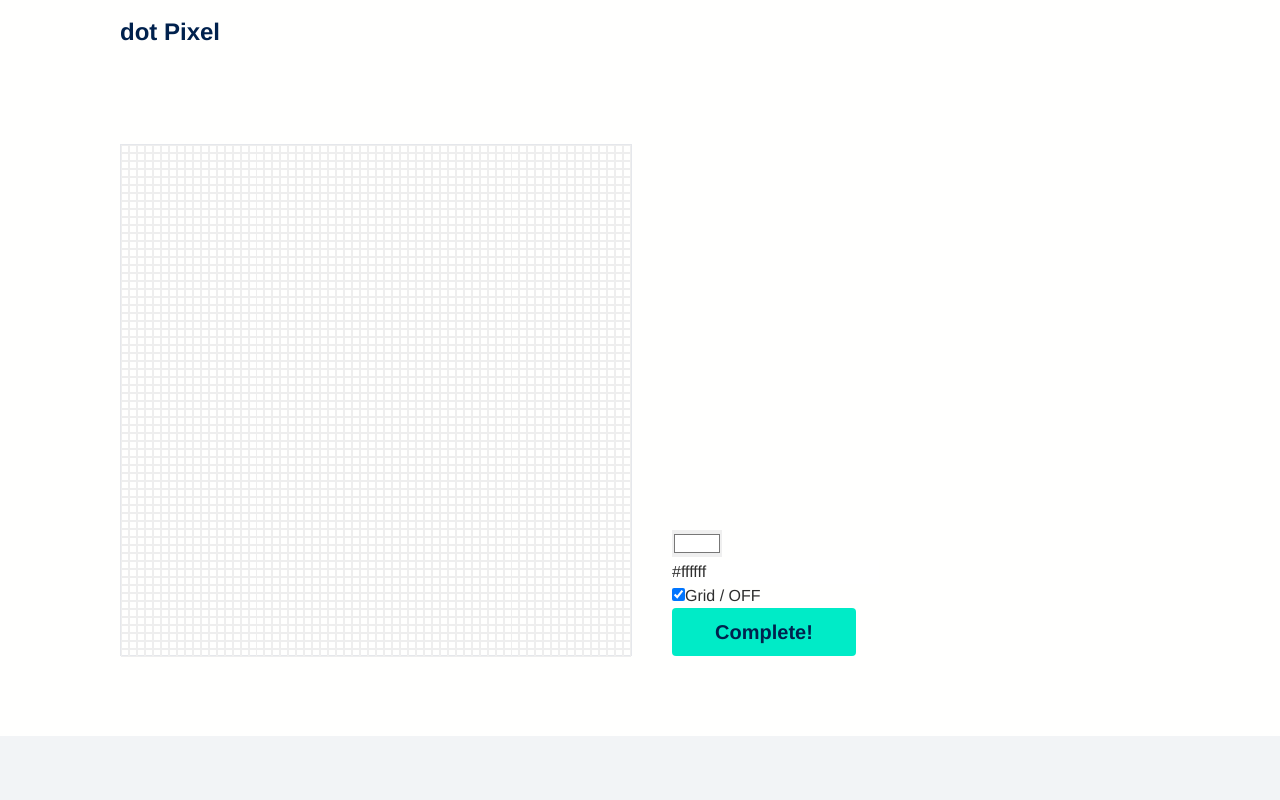
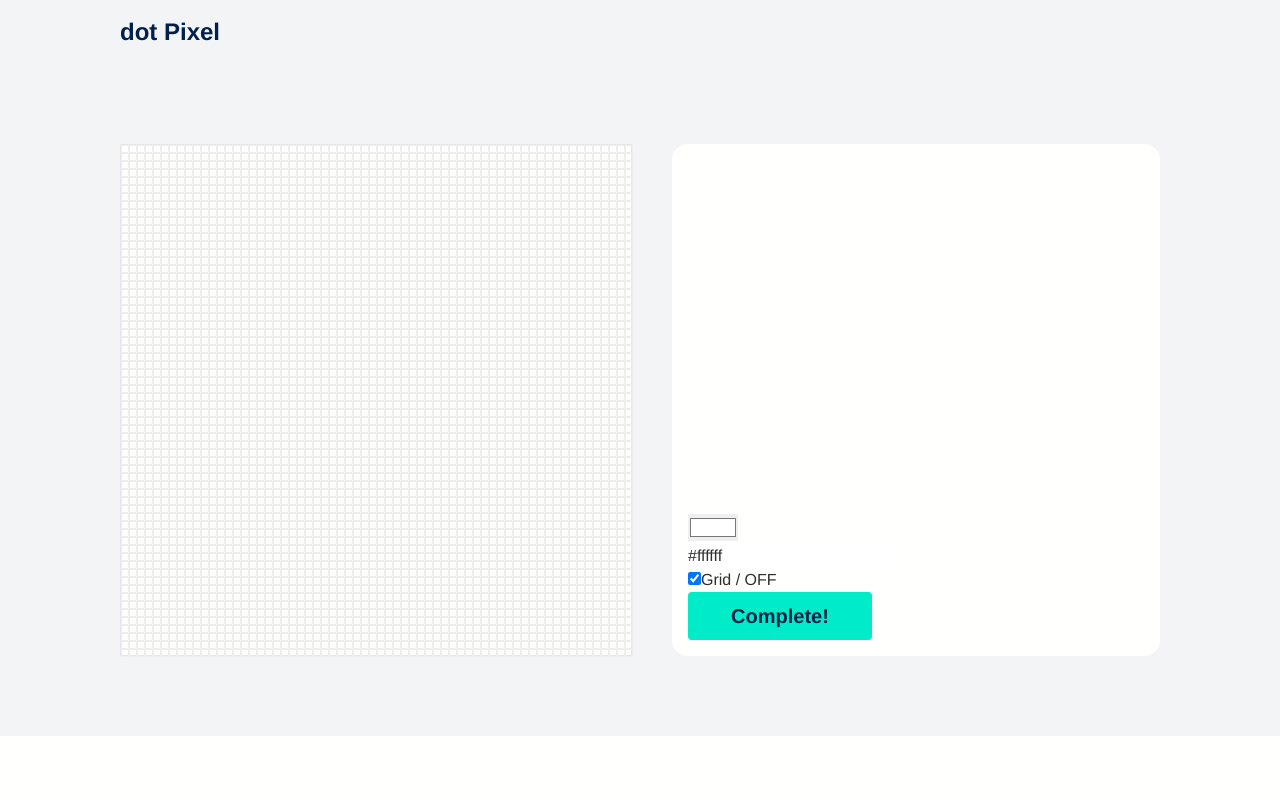
Before and after one commit to tsukiyama-3/dot-create, a Vue app: page / in a window 1280 px wide. Shown: the top 800 px of the page. Built offline with nearby package versions, Linux system fonts and the light colour scheme.

Commit message:
style fixed

```diff
--- a/src/App.vue
+++ b/src/App.vue
@@ -24,6 +24,6 @@ export default defineComponent({
   -webkit-font-smoothing: antialiased;
   -moz-osx-font-smoothing: grayscale;
   color: #2e2e2e;
-  background-color: #fffffe;
+  background-color: #f2f4f6;
 }
 </style>
--- a/src/components/Footer.vue
+++ b/src/components/Footer.vue
@@ -1,5 +1,5 @@
 <template>
-  <div class="bg-hex-f2f4f6 h-240px flex items-end justify-center">
+  <div class="bg-hex-fffffe h-200px flex items-end justify-center">
     <p class="text-hex-1b2d45">© 2021 TSUKIYAMA ALL RIGHTS RESERVED</p>
   </div>
 </template>
--- a/src/components/Home.vue
+++ b/src/components/Home.vue
@@ -1,12 +1,14 @@
 <template>
   <div class="w-1040px my-0 mx-auto flex justify-between py-20">
-    <div class="w-512px h-512px border-1 border-collapse" ref="dom">
-      <div class="grid grid-cols-64" v-for="n of 64" :key="n">
-        <div class="w-8px h-8px hover:bg-hex-dddddd" :class="{ dotgrid : gridFlug }" @click="changeColor" v-for="n of 64" :key="n">
+    <div class="w-512px h-512px border-1 bg-hex-fffffe border-collapse">
+      <div class="w-512px h-512px" ref="dom">
+        <div class="grid grid-cols-64" v-for="n of 64" :key="n">
+          <div class="w-8px h-8px hover:bg-hex-dddddd" :class="{ dotgrid : gridFlug }" @click="changeColor" v-for="n of 64" :key="n">
+          </div>
         </div>
       </div>
     </div>
-    <div class="w-488px h-512px flex items-end">
+    <div class="w-488px h-512px flex items-end bg-hex-fffffe rounded-2xl p-4">
       <form>
         <input type="color" v-model="currentColor"><br>
         <input type="color.hex" v-model="currentColor"><br>
```
